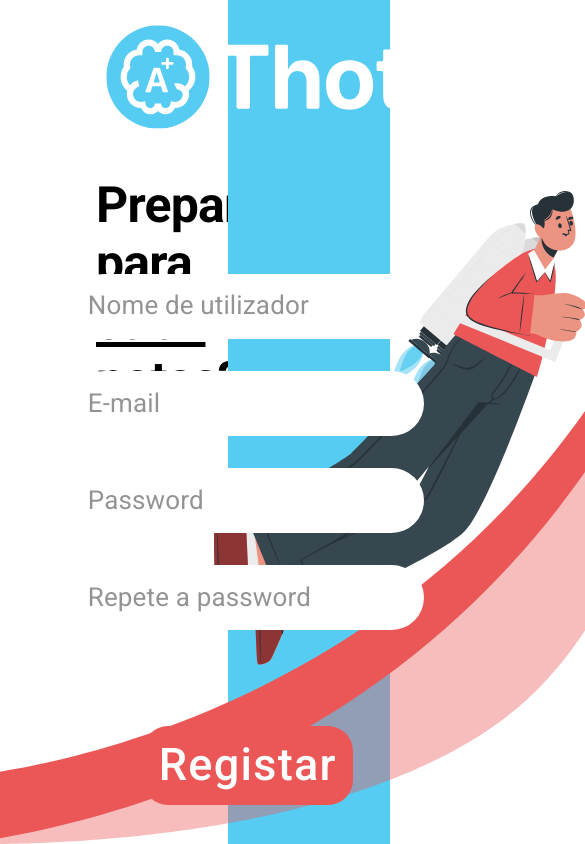
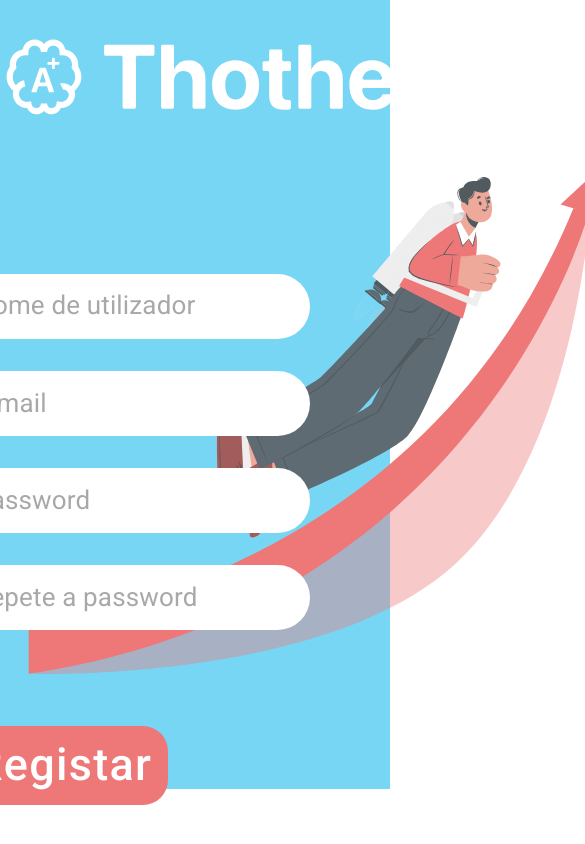
Before and after one commit to HackerSchool/Arquimedia, a React (Create React App) app in the folder frontend/: page /registar in a window 390 px wide. Shown: the top 844 px of the page, 585 px wide, since content can reach past the window. Built offline with nearby package versions, Linux system fonts and the light colour scheme; the HTML template or start-up script is replaced by a standard one.

Commit message:
Resposiveness Registration Page And Mobile adaptability

```diff
--- a/frontend/src/components/register/RegisterInfo.js
+++ b/frontend/src/components/register/RegisterInfo.js
@@ -8,12 +8,34 @@ import { ReactComponent as Rising } from "../../assets/growth-curve-cuate.svg"
 
 const useStyles = makeStyles(theme => ({
 	svg: {
-		position: 'absolute',
-		bottom: 0
+		bottom: 0,
+		marginBottom: "2rem",
+		left: 0,
+		marginLeft: "6rem",
+		[theme.breakpoints.down('md')]:
+		{
+			height: 500,
+		},
+		[theme.breakpoints.down(820)]:
+		{
+			marginBottom: "-4rem",
+			marginLeft: "-2rem",
+		},
+
 	},
 	text: {
 		fontWeight: 'bold',
 		fontSize: 50,
+		[theme.breakpoints.between('sm', 'md')]:
+		{
+			fontSize: 35,
+		},
+		[theme.breakpoints.down('sm')]:
+		{
+			display: "none",
+		},
+
+
 		textAlign: 'start',
 		marginLeft: '6rem',
 		marginTop: '12rem',
@@ -24,10 +46,10 @@ const RegisterInfo = () => {
 	const classes = useStyles();
 
 	return (
-		<Grid container spacing={4} xs={12}>
+		<div>
 			<Typography variant="h1" className={classes.text}>Preparado para<br /><span style={{textDecoration: 'underline'}}>subir notas?</span></Typography>
 			<Rising  className={classes.svg}/>
-		</Grid>
+		</div>
 	)
 }
 
--- a/frontend/src/pages/LoginPage.js
+++ b/frontend/src/pages/LoginPage.js
@@ -4,7 +4,6 @@ import {
 	Typography,
 	useTheme,
 	useMediaQuery,
-	Container,
 } from "@material-ui/core";
 import { makeStyles } from '@material-ui/core/styles';
 import LoginInput from "../components/login/LoginInput";
--- a/frontend/src/pages/RegistrationPage.js
+++ b/frontend/src/pages/RegistrationPage.js
@@ -1,6 +1,8 @@
 import React from "react";
 import {
 	Grid,
+	useTheme,
+	useMediaQuery,
 } from "@material-ui/core";
 import RegisterInput from "../components/register/RegisterInput";
 import RegisterInfo from "../components/register/RegisterInfo";
@@ -13,22 +15,44 @@ const useStyles = makeStyles(theme => ({
 		boxSizing: "border-box"
 	},
 	form: {
-		backgroundColor: "#56CCF2",
-	}
+		backgroundColor: theme.palette.primary.main,
+		opacity:0.8,
+	},
 }))
 
 const RegistrationPage = () => {
 	const classes = useStyles();
+	const theme = useTheme();
+	const isSmallScreen = useMediaQuery(theme.breakpoints.down('sm'));
 
 	return (
-		<Grid className={classes.container} container direction="row" align="center">
-			<Grid item xs={7}>
-				<RegisterInfo />
+		<div className={classes.form}>
+			{(isSmallScreen) ?
+			(
+
+			<Grid classes={classes.container} container direction="row" justifyContent="flex-start" alignItems="center"
+			>
+				<Grid item xs={4}>
+					<RegisterInfo />
+				</Grid>
+				<Grid item xs={5}>
+					<RegisterInput />
+				</Grid>
 			</Grid>
-			<Grid className={classes.form} item xs={5}>
+
+			)
+				:
+			(
+			<Grid className={classes.container} container direction="row" align="center">
+				<Grid item xs={7}>
+					<RegisterInfo />
+				</Grid>
+				<Grid item xs={5}>
 					<RegisterInput />
-			</Grid>
-		</Grid>
+				</Grid>
+			</Grid>)}
+
+		</div>
 	)
 }
 
```
